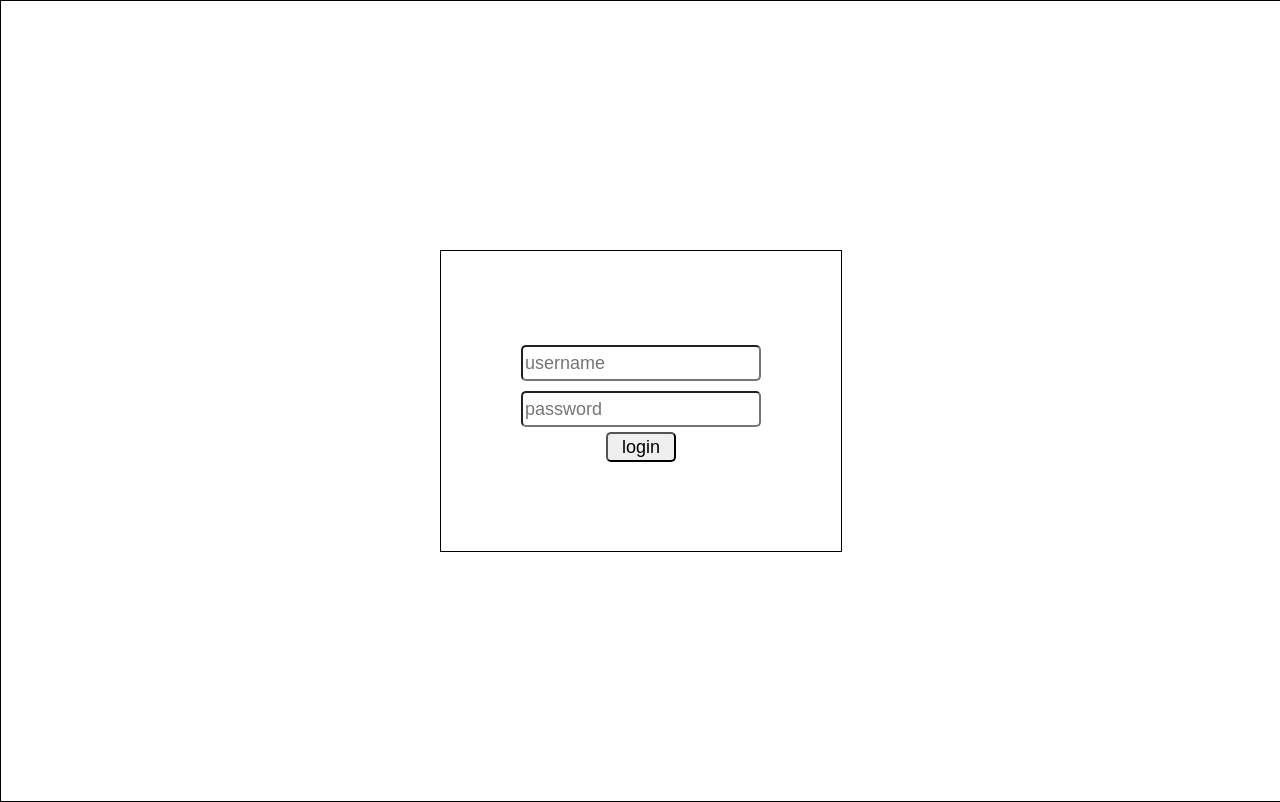
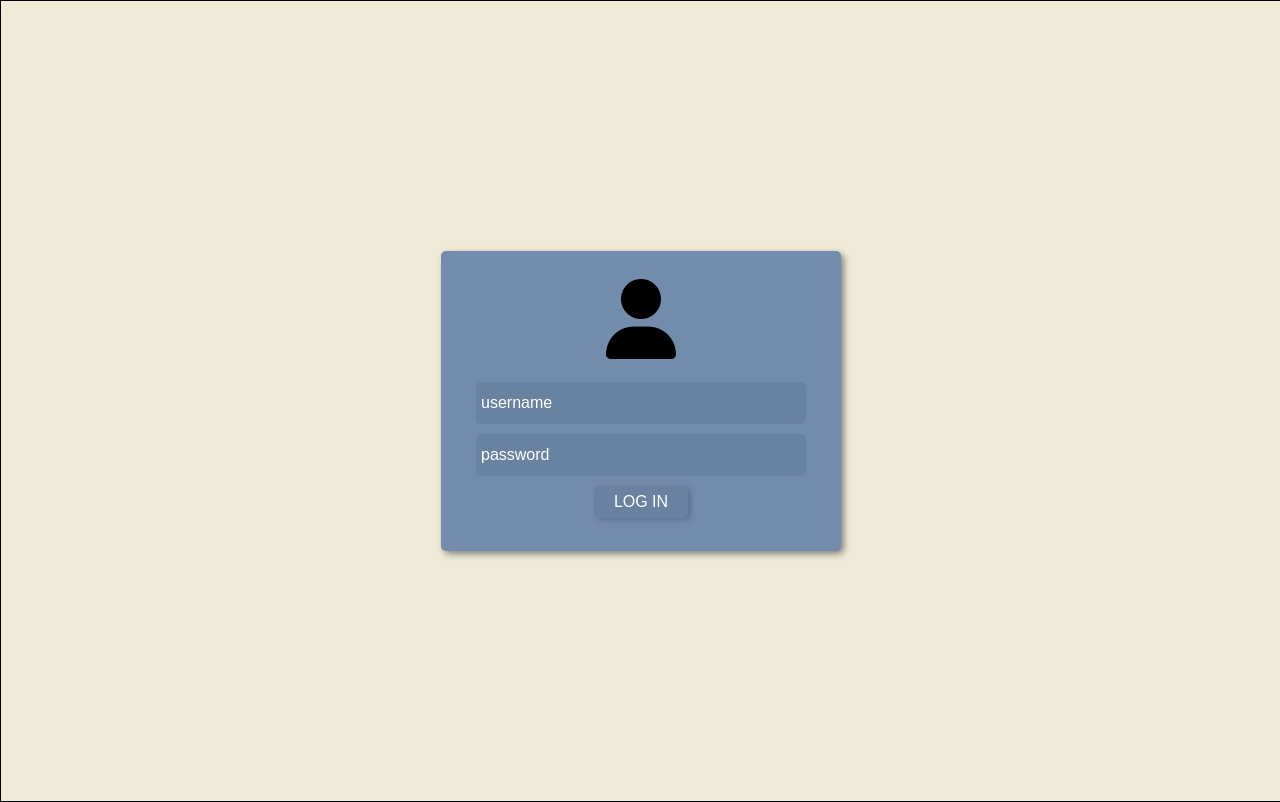
Before and after one commit to sammarston15/my-contacts, a React (Create React App) app: page / in a window 1280 px wide. Built offline with nearby package versions, Linux system fonts and the light colour scheme.

Commit message:
updated login page to look a little better. Also created handleChange function

```diff
--- a/public/index.html
+++ b/public/index.html
@@ -24,7 +24,8 @@
       work correctly both with client-side routing and a non-root public URL.
       Learn how to configure a non-root public URL by running `npm run build`.
     -->
-    <title>React App</title>
+    <script src="https://kit.fontawesome.com/57928373af.js" crossorigin="anonymous"></script>
+    <title>My Contacts</title>
   </head>
   <body>
     <noscript>You need to enable JavaScript to run this app.</noscript>
--- a/src/App.tsx
+++ b/src/App.tsx
@@ -1,5 +1,5 @@
 import React from 'react';
-import { Switch, Route, Link, withRouter } from 'react-router-dom';
+import { Switch, Route, withRouter } from 'react-router-dom';
 import Home from './components/home';
 import Login from './components/Login';
 import {connect} from 'react-redux';
--- a/src/components/Login.tsx
+++ b/src/components/Login.tsx
@@ -1,50 +1,36 @@
-import React,{ Component, FormEvent } from "react";
+import React, { useState } from "react";
 import axios from 'axios';
 import './login.css'
 
 
-
-type state = {
-    username: string,
-    password: string
-}
-
-export default class Login extends Component<{}, state> {
-    constructor(props: state) {
-        super(props);
-
-        this.state = {
+const defaultState = {
     username: '',
     password: ''
 }
+
+const Login = () => {
+    const [data, setData] = useState(defaultState);
+    const {username, password} = data;
+
+    const handleChange = (e: React.ChangeEvent<HTMLInputElement>) => {
+        e.persist()
+        setData((prevState) => ({
+            ...prevState,
+            [e.target.name]: e.target.value,
+        }))
     }
 
-
-    handleChangeUsername = (e: React.FormEvent<HTMLInputElement>): void => this.setState({username: (e.target as HTMLInputElement).value})
-    handleChangePassword = (e: React.FormEvent<HTMLInputElement>): void => this.setState({password: (e.target as HTMLInputElement).value})
-
-
-    handleLogin = async () => {
-        try {
-            if (this.state.username && this.state.password) {
-                let login = await axios.post('/api/login', this.state);
-
-            }
-        } catch (error) {
-
-        }
-    }
-
-
-    render() {
+    console.log(data)
     return(
         <div className='login-page'>
             <div className='login-modal'>
-                    <input placeholder='username' onChange={this.handleChangeUsername} type="text"/>
-                    <input placeholder="password" onChange={this.handleChangePassword} type="password"/>
-                    <button>login</button>
+                <div className='icon'><i className="fas fa-user"></i></div>
+                <input type="text" placeholder='username' name='username' value={username} onChange={handleChange} />
+                <input type="password" placeholder="password" name='password' value={password} onChange={handleChange} />
+                <button>log in</button>
             </div>
         </div>
     )
 }
-}
+
+export default Login;
--- a/src/components/login.css
+++ b/src/components/login.css
@@ -1,15 +1,21 @@
 /* Login page */
+
+/* color palette: https://coolors.co/0d1321-1d2d44-3e5c76-748cab-f0ebd8 */
+
 .login-page{
     width: 100%;
     height: 100%;
     display: flex;
     justify-content: center;
     align-items: center;
+    background: #f0ebd8;
 }
 .login-modal {
     width: 400px;
     height: 300px;
-    border: 1px solid black;
+    background: #748cab;
+    box-shadow: 3px 3px 7px grey;
+    border-radius: 5px;
     display: flex;
     flex-direction: column;
     justify-content: center;
@@ -17,15 +23,43 @@
 
 }
 .login-modal input {
-    height: 30px;
+    height: 2rem;
+    width: 80%;
+    outline: none;
+    border: none;
     border-radius: 5px;
-    font-size: 18px;
-    margin-top: 5px;
-    margin-bottom: 5px;
+    /* border-color: #fff; */
+    background: rgba(62, 92, 118, .2);
+    color: #fff;
+    font-size: 1rem;
+    font-weight: 700;
+    margin: 5px 0;
+    padding: 5px;
+    /* margin-top: 5px; */
+    /* margin-bottom: 5px; */
+}
+.login-modal input::placeholder {
+    color: #fff;
+    font-weight: 400;
 }
 .login-modal button {
-    height: 30px;
-    width: 70px;
+    background: rgba(62, 92, 118, .2);
+    color: #fff;
+    height: 2rem;
+    padding: 0 20px;
+    border: none;
     border-radius: 5px;
-    font-size: 18px;
+    box-shadow: 3px 2px 5px rgba(62, 92, 118, .5);
+    font-size: 1rem;
+    margin: 5px 0;
+    text-transform: uppercase;
 }
+.login-modal button:hover {
+    cursor: pointer;
+    background: #1d2d44;
+}
+
+.icon {
+    font-size: 5rem;
+    margin-bottom: 15px;
+}
```
Lines whose indentation alone changed are shown as unchanged.
